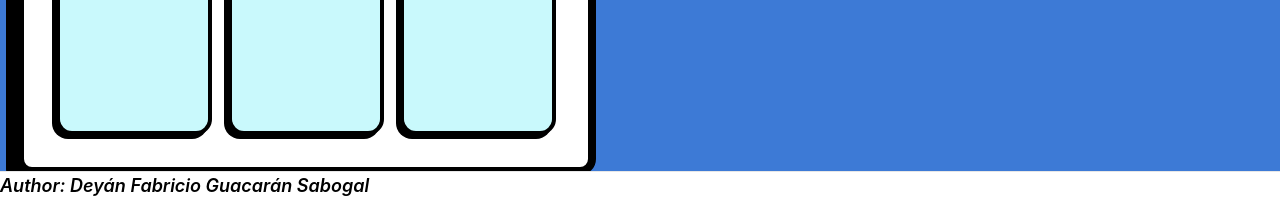
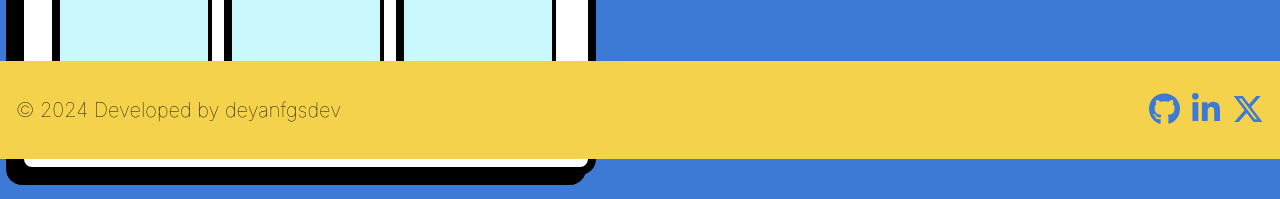
Before and after one commit to deyanfgsdev/tic-tac-toe-app, a React (Vite) app: page / in a window 1280 px wide. Shown: the part 641-840 px from the top of the page. Built offline with nearby package versions, Linux system fonts and the light colour scheme.

Commit message:
feat: create footer layout

```diff
--- a/src/components/Footer/Footer.jsx
+++ b/src/components/Footer/Footer.jsx
@@ -1,11 +1,20 @@
 import "./Footer.scss";
+import rrssData from "../../data/rrssData";
+import { FontAwesomeIcon } from "@fortawesome/react-fontawesome";
 
 const Footer = () => {
+  const rrssList = rrssData.map((item) => (
+    <a href={item.url} target="_blank" key={item.id}>
+      <FontAwesomeIcon icon={item.icon} />
+    </a>
+  ));
+
   return (
     <footer>
       <address className="tic-tac-toe-footer-author">
-        Author: Deyán Fabricio Guacarán Sabogal
+        &copy; 2024 Developed by deyanfgsdev
       </address>
+      <div className="tic-tac-toe-footer-rrss">{rrssList}</div>
     </footer>
   );
 };
--- a/src/components/Footer/Footer.scss
+++ b/src/components/Footer/Footer.scss
@@ -1,15 +1,49 @@
-$grey_primary: #e7e7e7;
+$yellow_primary: #f5d24b;
+$blue_primary: #3d7ad6;
 
 footer {
-  background-color: #fff;
-  border-top: 1px solid #e7e7e7;
-  position: absolute;
+  position: fixed;
+  left: 0;
   bottom: 0;
   width: 100%;
+  background-color: $yellow_primary;
+  box-sizing: border-box;
+  height: 98px;
+  padding: 16px;
+  @media (min-width: 768px) {
+    display: flex;
+    justify-content: space-between;
+    align-items: center;
+  }
+
   .tic-tac-toe-footer-author {
-    font-size: 18px;
-    font-weight: 600;
+    font-size: 16px;
+    font-weight: 100;
     color: #000;
+    text-align: center;
+    font-style: normal;
     margin: 0;
+    @media (min-width: 768px) {
+      font-size: 20px;
+    }
+  }
+  .tic-tac-toe-footer-rrss {
+    display: flex;
+    justify-content: center;
+    align-items: center;
+    margin-top: 16px;
+    @media (min-width: 768px) {
+      margin-top: 0;
+    }
+    a {
+      font-size: 28px;
+      color: $blue_primary;
+      @media (min-width: 768px) {
+        font-size: 32px;
+      }
+      & + a {
+        margin-left: 12px;
+      }
+    }
   }
 }
```
